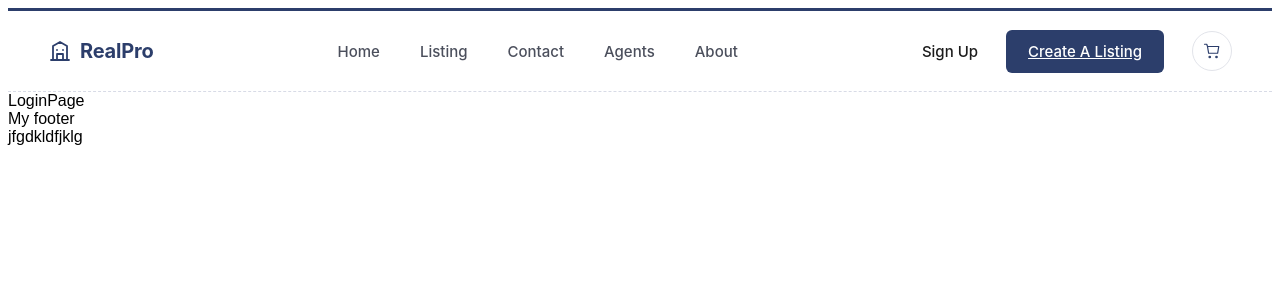
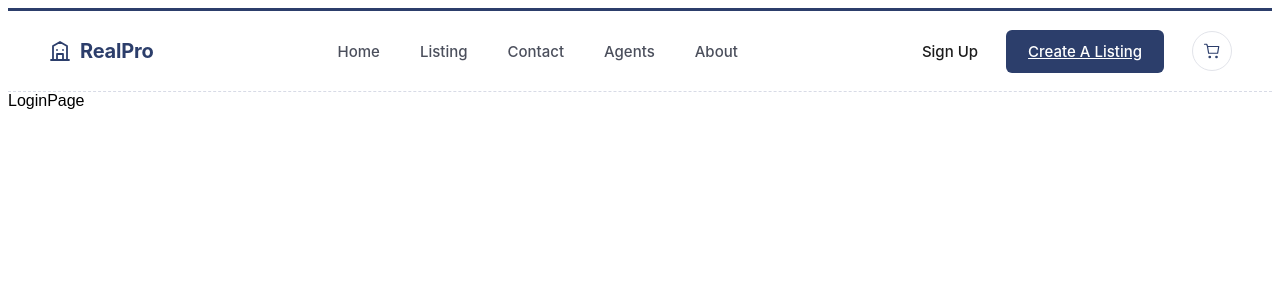
Before and after one commit to splankshy1/Estaterydevs, a React (Vite) app: page /login in a window 1280 px wide. Shown: the top 300 px of the page. Built offline with nearby package versions, Linux system fonts and the light colour scheme.

Commit message:
refactor: clean up Footer component and remove unused CSS styles

```diff
--- a/src/components/Footer.jsx
+++ b/src/components/Footer.jsx
@@ -3,8 +3,7 @@ const Footer = () => {
 
   return (
     <div className="footer">
-      <div>My footer</div>
-      <div>jfgdkldfjklg</div>
+
 
     </div>
   );
--- a/src/index.css
+++ b/src/index.css
@@ -7,7 +7,4 @@
 .app {
   font-family: "Poppins", sans-serif;
   background-color: #ffffff;
-  /* min-height: 100vh; */
-  /* padding-left: 315px;
-  padding-right: 315px; */
 }
```
